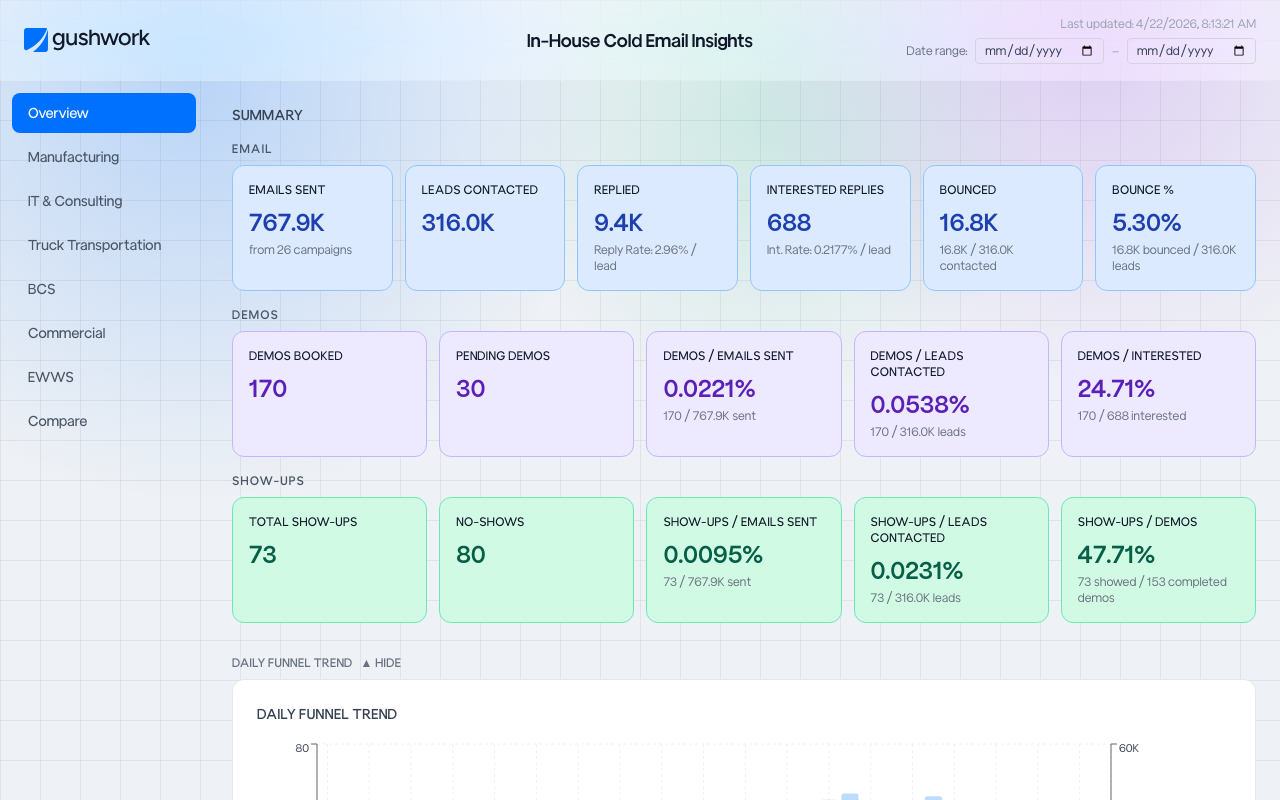
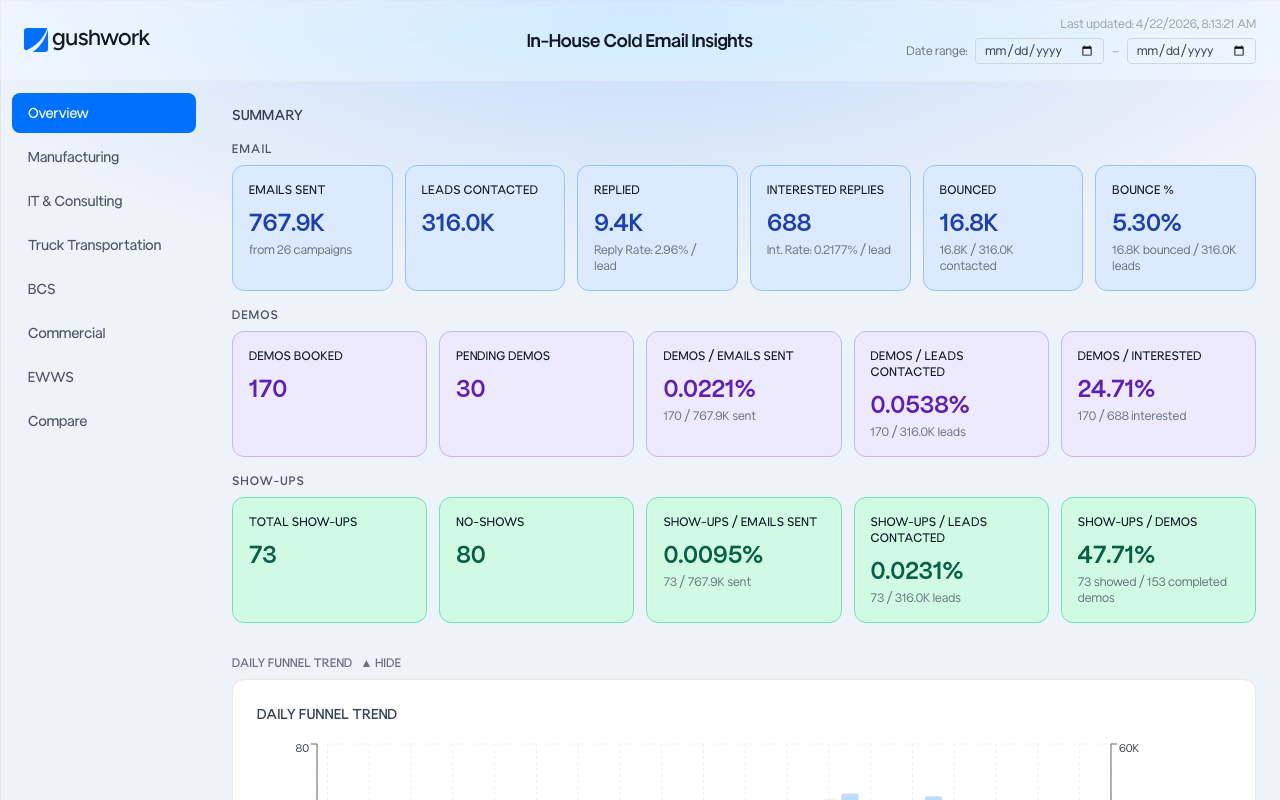
Before and after one commit to ShikharV010/gist_daily_runs, a Next.js app in the folder cold_email_workflows/cold_email_insights/: page / in a window 1280 px wide. Shown: the top 800 px of the page. Built offline with nearby package versions, Linux system fonts and the light colour scheme.

Commit message:
blue-only bg + document scroll so content silhouettes show through frosted header

```diff
--- a/cold_email_workflows/cold_email_insights/app/globals.css
+++ b/cold_email_workflows/cold_email_insights/app/globals.css
@@ -25,13 +25,11 @@ body {
 }
 
 .dashboard-bg {
-  background-color: #eef1f5;
+  background-color: #eef3fa;
   background-image:
-    radial-gradient(circle 600px at 15% 10%, rgba(0, 112, 255, 0.22), transparent 70%),
-    radial-gradient(circle 500px at 85% 5%, rgba(147, 51, 234, 0.18), transparent 70%),
-    radial-gradient(circle 400px at 60% 15%, rgba(16, 185, 129, 0.15), transparent 70%),
-    linear-gradient(rgba(0, 0, 0, 0.06) 1px, transparent 1px),
-    linear-gradient(90deg, rgba(0, 0, 0, 0.06) 1px, transparent 1px);
-  background-size: 100% 100%, 100% 100%, 100% 100%, 40px 40px, 40px 40px;
+    radial-gradient(ellipse 80% 50% at 50% 0%, rgba(0, 112, 255, 0.18), transparent 70%),
+    linear-gradient(rgba(0, 0, 0, 0.05) 1px, transparent 1px),
+    linear-gradient(90deg, rgba(0, 0, 0, 0.05) 1px, transparent 1px);
+  background-size: 100% 100%, 40px 40px, 40px 40px;
   background-attachment: fixed;
 }
--- a/cold_email_workflows/cold_email_insights/components/Dashboard.tsx
+++ b/cold_email_workflows/cold_email_insights/components/Dashboard.tsx
@@ -195,11 +195,11 @@ export default function Dashboard() {
         </div>
       </header>
 
-      {/* Body: sidebar + content */}
-      <div className="flex h-[calc(100vh-73px)]">
+      {/* Body: sidebar + content — document-level scroll so content passes under frosted header */}
+      <div className="flex items-start">
 
-        {/* Vertical tab sidebar — sticky, does not scroll with content */}
-        <aside className="w-52 flex-shrink-0 sticky top-[73px] h-full overflow-y-auto">
+        {/* Vertical tab sidebar — sticky below header */}
+        <aside className="w-52 flex-shrink-0 sticky top-[73px] self-start">
           <nav className="flex flex-col gap-1 p-3">
             {TABS.map(tab => (
               <button
@@ -219,7 +219,7 @@ export default function Dashboard() {
         </aside>
 
         {/* Main content */}
-        <main className="flex-1 px-6 py-6 overflow-y-auto">
+        <main className="flex-1 min-w-0 px-6 py-6">
           {activeTab === 'compare' ? (
             <CompareTab data={data} showupData={showupData} />
           ) : (
```
